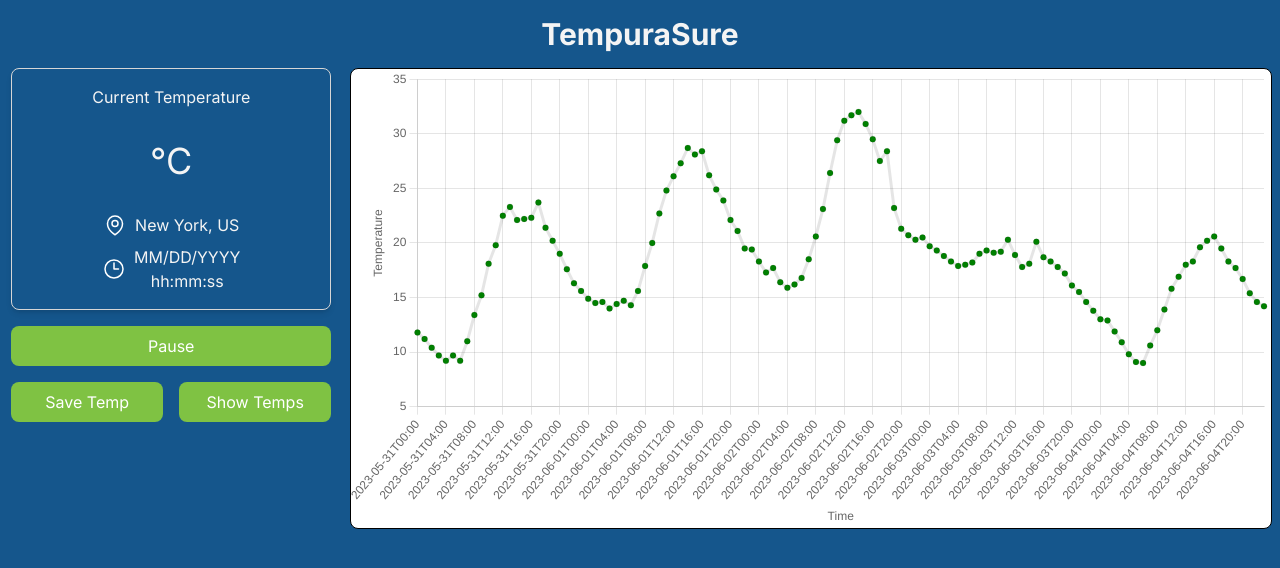
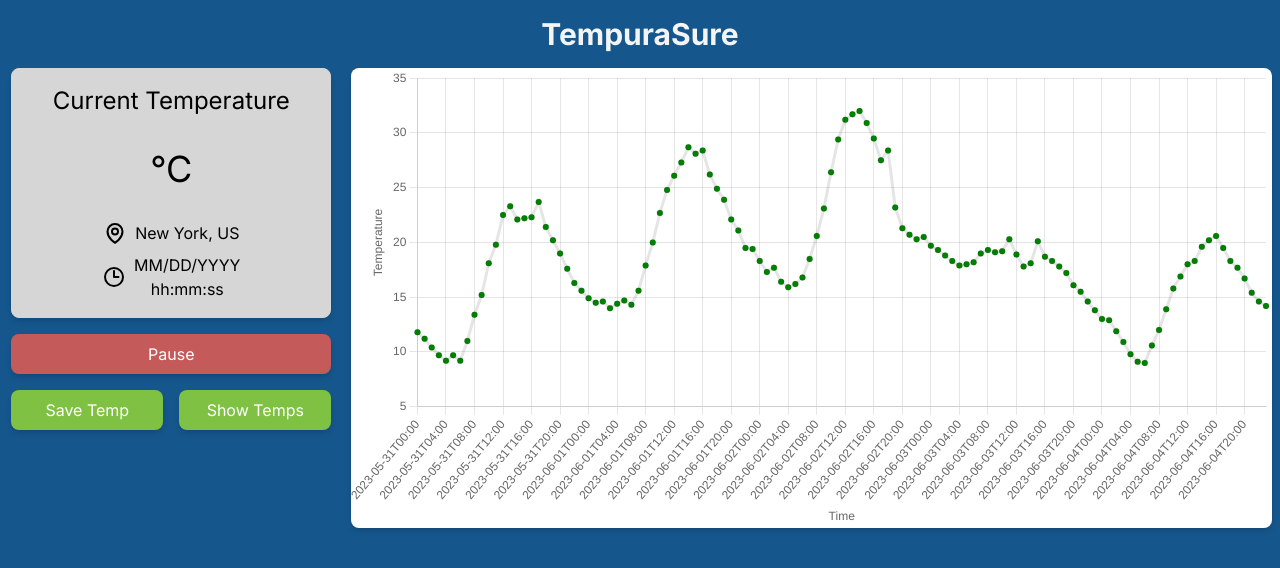
Before and after one commit to kimcangho/tempura-sure, a Next.js app: page / in a window 1280 px wide. Shown: the top 568 px of the page. Built offline with nearby package versions, Linux system fonts and the light colour scheme.

Commit message:
minor shadow box and conditional rendering for styles

```diff
--- a/src/components/Button.tsx
+++ b/src/components/Button.tsx
@@ -8,10 +8,14 @@ const Button = ({ name, imagePath, callbackFn }: ButtonProps) => {
   return (
     <div
       onClick={callbackFn}
-      className={`w-full rounded-lg text-white text-center bg-green-light hover:bg-green-dark cursor-pointer py-2`}
+      className={`w-full rounded-lg shadow-md text-white text-center  cursor-pointer py-2
+      ${
+        name === "Pause"
+          ? "bg-red-light hover:bg-red-500"
+          : "bg-green-light hover:bg-green-dark"
+      }`}
     >
       <p>{name}</p>
-
     </div>
   );
 };
--- a/src/components/CurrentTempSection.tsx
+++ b/src/components/CurrentTempSection.tsx
@@ -26,12 +26,12 @@ const CurrentTempSection = (): JSX.Element => {
   };
 
   return (
-    <div className="flex flex-col tablet:flex-row desktop:flex-col tablet:justify-center desktop:justify-start w-full desktop:w-[28rem] mx-auto tablet:space-x-4 desktop:space-x-0 desktop:mr-4">
-      <div className="">
+    <div className=" flex flex-col tablet:flex-row desktop:flex-col tablet:justify-center desktop:justify-start w-full desktop:w-[28rem] mx-auto tablet:space-x-4 desktop:space-x-0 desktop:mr-4">
+      <div className="text-black">
         {/* Temp Display and Play/Pause */}
         <div className="max-w-[28rem] tablet:max-w-[20rem] w-full tablet:w-[28rem] mx-auto">
-          <div className="flex flex-col items-center mx-auto w-full max-w-[28rem] border border-gray-border rounded-lg shadow-md py-4">
-            <h3>Current Temperature</h3>
+          <div className="flex flex-col items-center mx-auto w-full max-w-[28rem] border border-gray-border bg-gray-border rounded-lg shadow-md py-4">
+            <h3 className="text-2xl">Current Temperature</h3>
             <h2 className="text-4xl my-8">°C</h2>
             <div className="flex items-center space-x-2 mb-2">
               <Image src={mapPinIcon} alt="Map Pin" className="h-6" />
--- a/src/components/HistoricalTempSection.tsx
+++ b/src/components/HistoricalTempSection.tsx
@@ -21,7 +21,7 @@ import { testTempArr, testTimeArr } from "@/testData/testTempTime";
 
 const HistoricalTempSection = (): JSX.Element => {
   return (
-    <div className="border border-black rounded-lg w-full mx-auto max-w-[28rem] tablet:max-w-[49rem] desktop:max-w-none bg-white">
+    <div className="rounded-lg shadow-md w-full mx-auto max-w-[28rem] tablet:max-w-[49rem] desktop:max-w-none bg-white">
       <Line
         data={{
           labels: testTimeArr,
--- a/tailwind.config.ts
+++ b/tailwind.config.ts
@@ -30,7 +30,7 @@ const config: Config = {
         "green-dark": "#669b36",
         "orange-light": "#f78931",
         "orange-dark": "#ef8129",
-        "red-light": "#f3e5e5",
+        "red-light": "#c55a5a",
         "red-dark": "#c55a5a",
       },
     },
```
Also changed, not shown: public/icons/clock.svg, public/icons/mapPin.svg.
